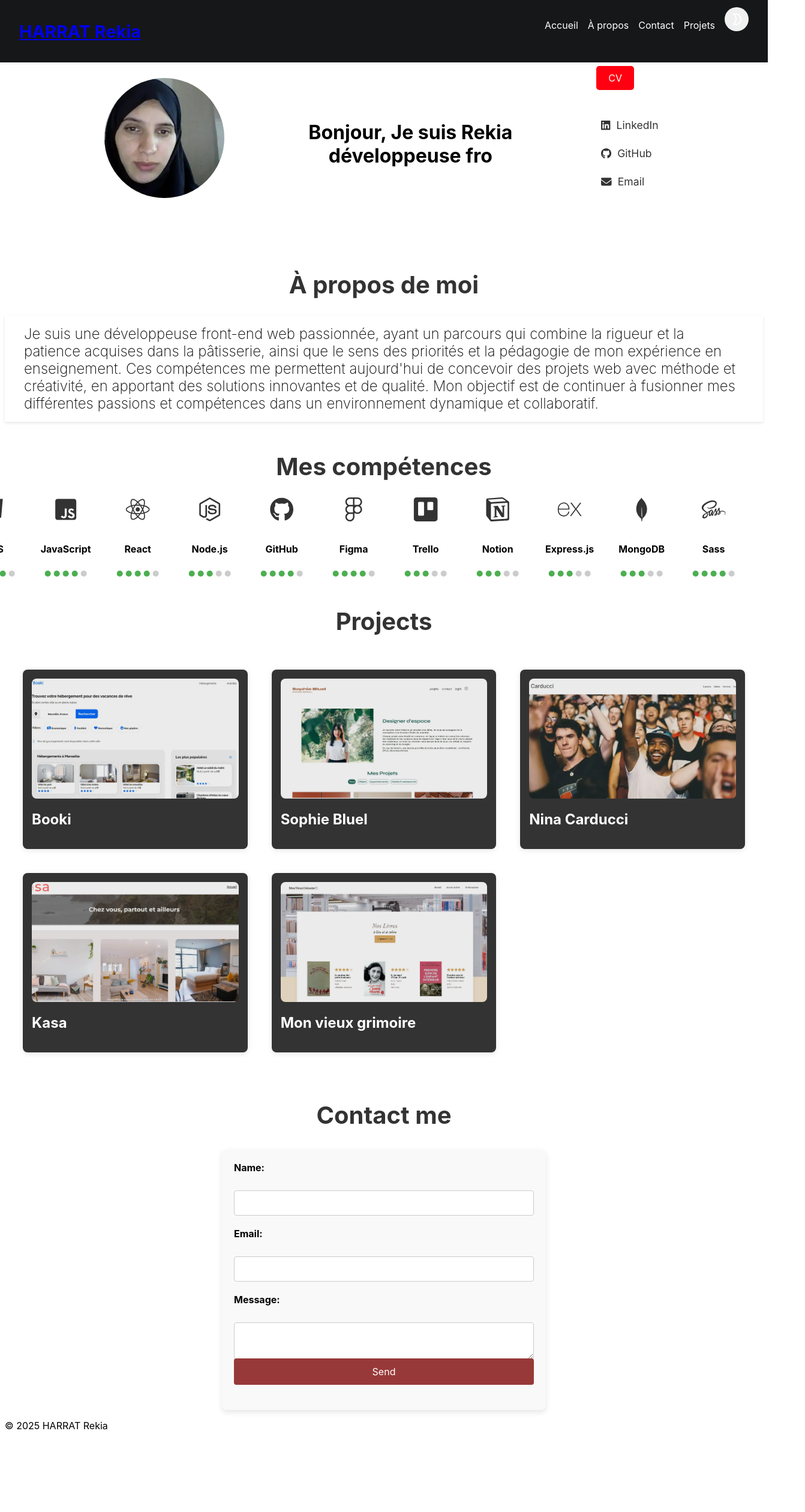
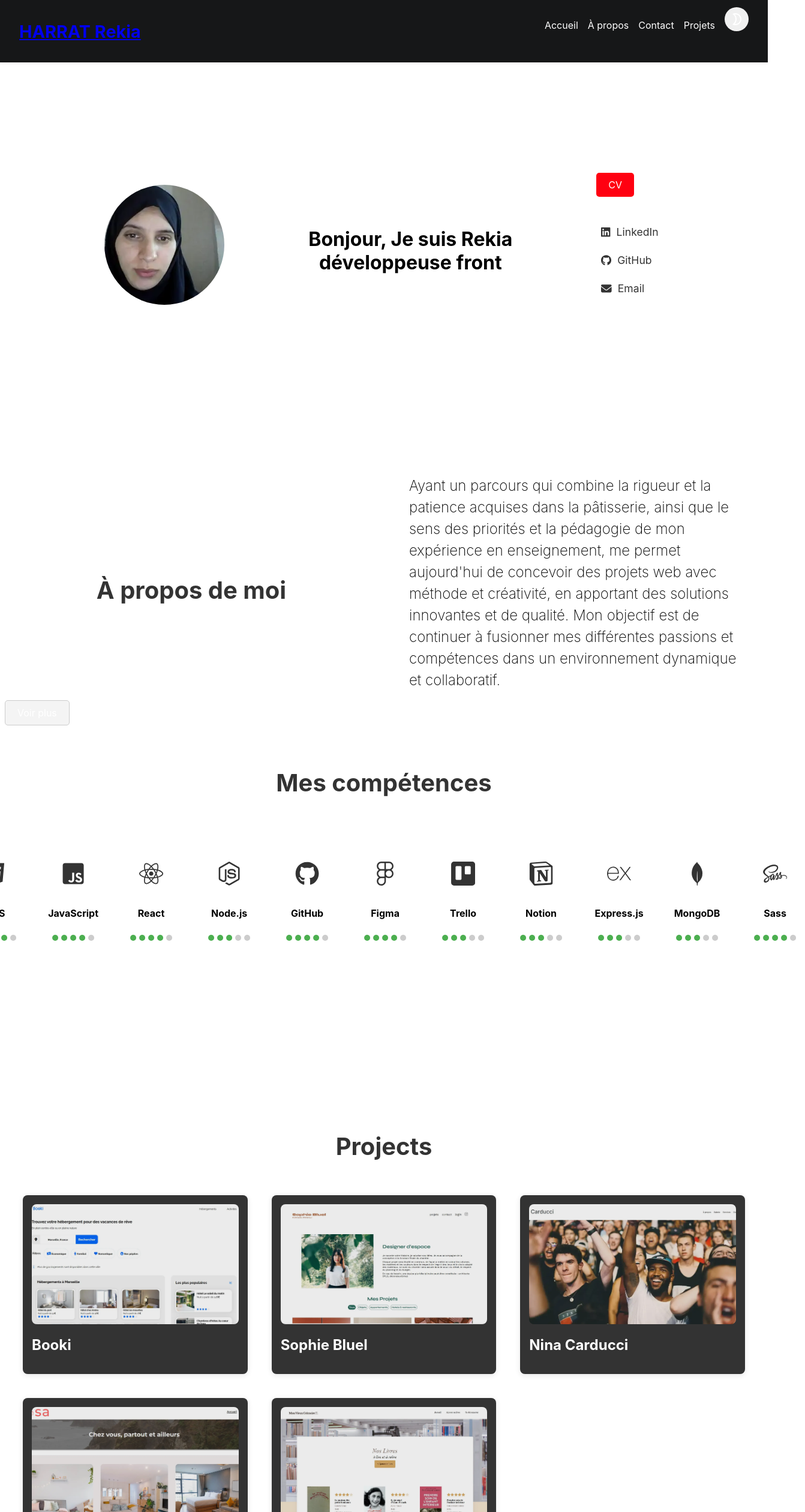
Before and after one commit to rakiko86/portfolio, a React (Create React App) app: page / in a window 1280 px wide. Shown: the top 2520 px of the page at 60% size, 1342 px wide, since content can reach past the window. Before the commit the page ends 2402 px from the top, so only its background shows below. Built offline with nearby package versions, Linux system fonts and the light colour scheme; a web font is replaced by a local one.

Commit message:
feat: add home

```diff
--- a/package.json
+++ b/package.json
@@ -26,6 +26,7 @@
     "react-slick": "^0.30.3",
     "sass": "^1.85.1",
     "slick-carousel": "^1.8.1",
+    "swiper": "^11.2.5",
     "tailwindcss": "^4.0.9",
     "web-vitals": "^2.1.4"
   },
--- /dev/null
+++ b/src/components/CarouselProjects.js
@@ -0,0 +1,69 @@
+import React from "react";
+import { useState } from "react";
+import projects from "../assets/data/projects";
+import "../styles/pages/index.scss";
+
+const CarouselProjects = () => {
+  const allFeedbacks = projects.flatMap((project) =>
+    (project.feedback || []).map((feedback) => ({
+      id: feedback.id,
+      site: feedback.site,
+      note: feedback.note,
+      mentor:feedback.mentor,
+    }))
+  );
+
+  const [currentIndex, setCurrentIndex] = useState(0);
+
+  if (allFeedbacks.length === 0) {
+    return <p>Aucun feedback disponible.</p>;
+  }
+
+  // Navigation précédente
+  const prevSlide = () => {
+    setCurrentIndex((prevIndex) =>
+      prevIndex === 0 ? allFeedbacks.length - 1 : prevIndex - 1
+    );
+  };
+
+  // Navigation suivante
+  const nextSlide = () => {
+    setCurrentIndex((prevIndex) =>
+      prevIndex === allFeedbacks.length - 1 ? 0 : prevIndex + 1
+    );
+  };
+
+  const currentFeedback = allFeedbacks[currentIndex];
+
+  return (
+    <div className="feedback-carousel-container">
+
+      <div className="carousel">
+        <button className="prev" onClick={prevSlide}>&lt;</button>
+
+        <div className="carousel-inner">
+          <div className="carousel-item active">
+            <h2>{currentFeedback.mentor}</h2>
+            <img
+              src={currentFeedback.note}
+              alt={`Feedback ${currentFeedback.id}`}
+              className="feedback-image"
+            />
+            <a
+              href={currentFeedback.site}
+              target="_blank"
+              rel="noopener noreferrer"
+            >
+
+              Voir le site du mentor
+            </a>
+          </div>
+        </div>
+
+        <button className="next" onClick={nextSlide}>&gt;</button>
+      </div>
+    </div>
+  );
+};
+
+export default CarouselProjects;
--- a/src/pages/About.js
+++ b/src/pages/About.js
@@ -1,16 +1,34 @@
-import React from 'react';
-import "../styles/pages/index.scss";// Assurez-vous d'importer le fichier CSS
+import React, { useState } from 'react';
+import "../styles/pages/index.scss"; // Assurez-vous d'importer le fichier CSS
+import CarouselProjects from '../components/CarouselProjects'; // Ou le carrousel de feedback que tu utilises
+
 
 const About = () => {
+    const [showCarousel, setShowCarousel] = useState(false); // État pour gérer l'affichage du carrousel
+
+    // Fonction pour basculer l'affichage du carrousel
+    const toggleCarousel = () => {
+        setShowCarousel(prevState => !prevState);
+    };
+
     return (
-        <div>
+        <div className='about'>
             <h1>À propos de moi</h1>
-        <div className="about-container">
 
-            <p>
-            Je suis une développeuse front-end web passionnée, ayant un parcours qui combine la rigueur et la patience acquises dans la pâtisserie, ainsi que le sens des priorités et la pédagogie de mon expérience en enseignement. Ces compétences me permettent aujourd'hui de concevoir des projets web avec méthode et créativité, en apportant des solutions innovantes et de qualité. Mon objectif est de continuer à fusionner mes différentes passions et compétences dans un environnement dynamique et collaboratif.
-            </p>
-        </div>
+            <div className="about-container">
+                <p>
+                    Ayant un parcours qui combine la rigueur et la patience acquises dans la pâtisserie, ainsi que le sens des priorités et la pédagogie de mon expérience en enseignement, me permet aujourd'hui de concevoir des projets web avec méthode et créativité, en apportant des solutions innovantes et de qualité. Mon objectif est de continuer à fusionner mes différentes passions et compétences dans un environnement dynamique et collaboratif.
+                </p>
+            </div>
+            <div>
+            {/* Le bouton qui bascule l'affichage du carrousel */}
+            <button onClick={toggleCarousel}>
+                {showCarousel ? 'Masquer les feedback' : 'Voir plus'}
+            </button>
+
+            {/* Affiche ou masque le carrousel en fonction de l'état */}
+            {showCarousel && <CarouselProjects />}
+            </div>
         </div>
     );
 };
--- a/src/styles/components/_about.scss
+++ b/src/styles/components/_about.scss
@@ -1,13 +1,47 @@
-.about-container{
+.about {
+    display: grid;
+    grid-template-columns: 1fr 1fr; /* Crée deux colonnes égales */
+    gap: 20px; /* Espace entre les éléments */
+    align-items: center; /* Aligne verticalement les éléments au centre */
+    margin-top: 20px; /* Pour un petit espacement en haut */
 
 
-p{
+  .about-container {
     display: flex;
+    flex-direction: column;
     justify-content: center;
-    align-items: center;
-    padding: 1rem 2rem;
+    align-items: flex-start; /* Aligne le paragraphe à gauche */
+    gap: 10px; /* Un petit espace entre le texte et le bouton */
+  }
+
+  .about-container p {
     font-size: 1.5rem;
     font-weight: 200;
+    padding: 1rem 2rem;
+    margin: 0;
+    line-height: 1.5; /* Pour aérer le texte */
+  }
 
-}
-box-shadow: 0 2px 5px rgba(0, 0, 0, 0.1)}
+  button {
+    padding: 10px 20px;
+    font-size: 1rem;
+    cursor: pointer;
+    border: 1px solid #ccc;
+    background-color: #f4f4f4;
+    transition: background-color 0.3s ease;
+    display: flex;
+    justify-content: end;
+    padding-left: 20px;
+;
+  }
+
+  button:hover {
+    background-color: #e63434;
+  }
+
+  @media (max-width: 768px) {
+    .about {
+      grid-template-columns: 1fr; /* Sur petits écrans, tout est en colonne */
+      grid-gap: 15px;
+    }
+  }}
--- a/src/styles/components/_contact.scss
+++ b/src/styles/components/_contact.scss
@@ -1,22 +1,20 @@
-h1{
-    text-align: center;
-    margin-top: 50px;
-    font-size: 2.5rem;
-    color: #333;
-  }
+article{
+
+
+
 
 
 
 form {
     display: flex;
     flex-direction: column; /* Aligne les éléments en colonne */
-    gap: 20px; /* Espace entre les éléments */
+    gap: 30px; /* Espace entre les éléments */
     max-width: 500px; /* Limite la largeur du formulaire */
     margin: 0 auto; /* Centrer le formulaire horizontalement */
     padding: 20px;
     background-color: #f9f9f9; /* Ajoute une couleur de fond au formulaire */
     border-radius: 8px; /* Coins arrondis */
-    box-shadow: 0 4px 10px rgba(0, 0, 0, 0.1); /* Ombre douce pour un effet 3D */
+    /* Ombre douce pour un effet 3D */
 
     label {
       font-size: 16px;
@@ -25,7 +23,7 @@ form {
     }
 
     input, textarea {
-      padding: 10px;
+      padding: 20px;
       font-size: 16px;
       border: 1px solid #ccc;
       border-radius: 4px;
@@ -38,8 +36,8 @@ form {
     }
 
     button {
-      padding: 12px 20px;
-      background-color: #983939;
+      padding: 15px 20px;
+      background-color: #473998;
       color: white;
       border: none;
       border-radius: 4px;
@@ -52,3 +50,4 @@ form {
       }
     }
   }
+}
--- a/src/styles/components/_heros.scss
+++ b/src/styles/components/_heros.scss
@@ -3,8 +3,9 @@
   justify-content: center;
   align-items: center;
   padding: 50px;
-
-  margin-top: 80px;  // Si tu as un header, tu peux ajuster cet espace pour éviter que le Hero touche le header
+  height: 72vh;
+  margin-top: 80px;
+  ; // Si tu as un header, tu peux ajuster cet espace pour éviter que le Hero touche le header
 }
 
 .hero-container {
--- a/src/styles/components/_projects.scss
+++ b/src/styles/components/_projects.scss
@@ -5,6 +5,7 @@
     padding: 20px;
     justify-content: center;
     align-items: center;
+
 
     // Responsivité : réduit à 2 colonnes pour les écrans moyens
     @media (max-width: 768px) {
--- a/src/styles/components/_skills.scss
+++ b/src/styles/components/_skills.scss
@@ -8,16 +8,19 @@
 
   .skills {
     display: flex;
-    gap: 20px;
+    height: 50vh;
+    padding-top: 80px;
+    gap: 30px;
     text-align: center;
     white-space: nowrap;
-    animation: scroll-skills 20s linear infinite; /* Réglage vitesse */
+    animation: scroll-skills 10s linear infinite; /* Réglage vitesse */
+
   }
 
   /* ✅ Duplique les compétences pour éviter les coupures */
   .skills-track {
     display: flex;
-    animation: scroll-skills 20s linear infinite;
+    animation: scroll-skills 10s linear infinite;
   }
 
   .skill {
@@ -60,6 +63,6 @@
       transform: translateX(0);
     }
     to {
-      transform: translateX(-50%);
+      transform: translateX(-25%);
     }
   }
--- a/src/styles/pages/settings.scss
+++ b/src/styles/pages/settings.scss
@@ -23,3 +23,9 @@ body {
     font-optical-sizing: auto;
 
 }
+h1{
+    text-align: center;
+    margin-top: 50px;
+    font-size: 2.5rem;
+    color: #333;
+  }
```
Also changed, not shown: 1 other file (tests, documents, lock files or other folders).
